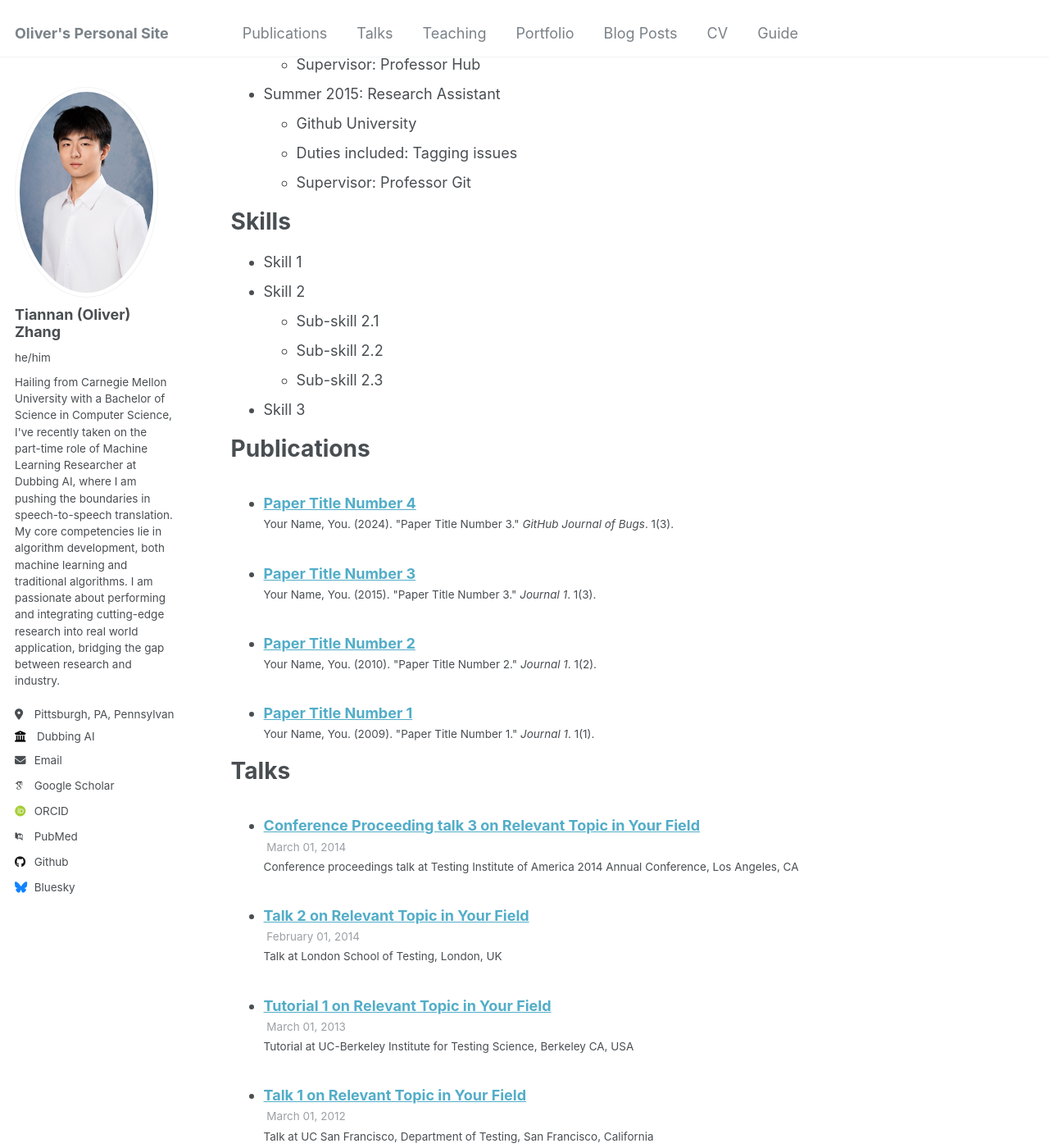
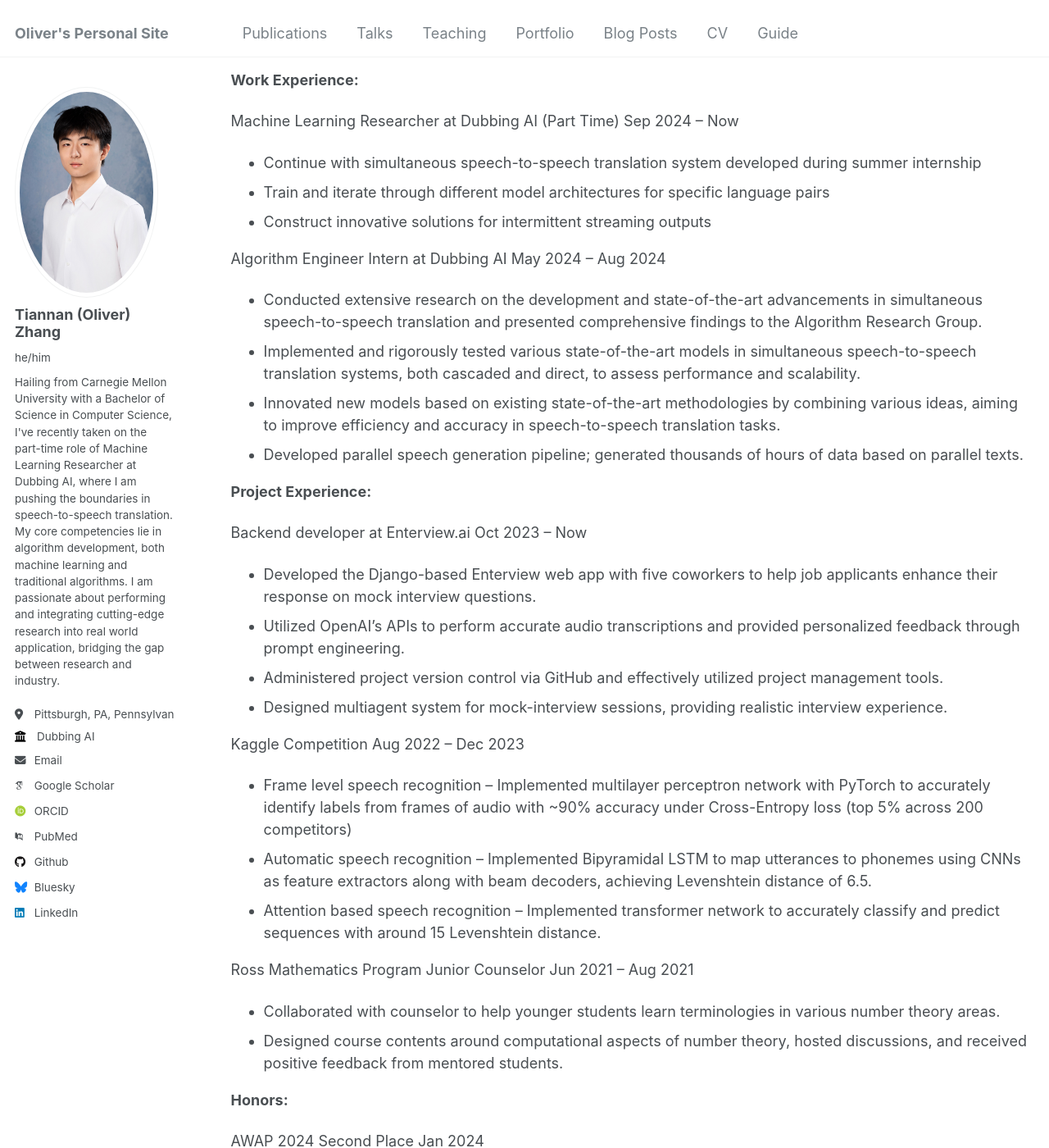
Before and after one commit to arararz/arararz.github.io, a Jekyll site: the page built from _pages/cv.md, in a window 1280 px wide and 1400 px high, scrolled down 556 px. Shown: the whole window at 82% size. Built offline with Jekyll 4.4.1, drawn with Linux system fonts in a browser that asks for light colours; some web fonts are replaced; some of the changed text lies outside the part shown.

Commit message:
Add resume

```diff
--- a/_config.yml
+++ b/_config.yml
@@ -57,7 +57,7 @@ author:
   keybase: # Username
   instagram: # Username
   lastfm: # Username
-  linkedin: # Username
+  linkedin: tiannan-zhang-111581201
   mastodon: # URL
   medium: # URL
   pinterest: # Username
--- a/_pages/cv.md
+++ b/_pages/cv.md
@@ -9,56 +9,74 @@ redirect_from:
 
 {% include base_path %}
 
-Education
-======
-* Ph.D in Version Control Theory, GitHub University, 2018 (expected)
-* M.S. in Jekyll, GitHub University, 2014
-* B.S. in GitHub, GitHub University, 2012
+**Tiannan (Oliver) Zhang**
 
-Work experience
-======
-* Spring 2024: Academic Pages Collaborator
-  * Github University
-  * Duties includes: Updates and improvements to template
-  * Supervisor: The Users
+[tiannanz@andrew.cmu.edu](mailto:tiannanz@andrew.cmu.edu)
 
-* Fall 2015: Research Assistant
-  * Github University
-  * Duties included: Merging pull requests
-  * Supervisor: Professor Hub
+<https://www.linkedin.com/in/tiannan-zhang-111581201/>
 
-* Summer 2015: Research Assistant
-  * Github University
-  * Duties included: Tagging issues
-  * Supervisor: Professor Git
+(412) 923-6715
 
-Skills
-======
-* Skill 1
-* Skill 2
-  * Sub-skill 2.1
-  * Sub-skill 2.2
-  * Sub-skill 2.3
-* Skill 3
+**Education:**
 
-Publications
-======
-  <ul>{% for post in site.publications reversed %}
-    {% include archive-single-cv.html %}
-  {% endfor %}</ul>
+**Carnegie Mellon University**
 
-Talks
-======
-  <ul>{% for post in site.talks reversed %}
-    {% include archive-single-talk-cv.html  %}
-  {% endfor %}</ul>
+Bachelor of Science in Computer Science (Expected graduation – May 2026)
 
-Teaching
-======
-  <ul>{% for post in site.teaching reversed %}
-    {% include archive-single-cv.html %}
-  {% endfor %}</ul>
+- **_Current GPA_**_: 3.90 / 4.00_
+- **_Core Coursework_**_: Great Theoretical Ideas in Computer Science_**_,_** _Parallel and Sequential Data Structures and Algorithms, Introduction to Deep Learning, Distributed Systems, Probability and Computing, Foundations of Software Engineering_
 
-Service and leadership
-======
-* Currently signed in to 43 different slack teams
+**Work Experience:**
+
+Machine Learning Researcher at Dubbing AI (Part Time) Sep 2024 – Now
+
+- Continue with simultaneous speech-to-speech translation system developed during summer internship
+- Train and iterate through different model architectures for specific language pairs
+- Construct innovative solutions for intermittent streaming outputs
+
+Algorithm Engineer Intern at Dubbing AI May 2024 – Aug 2024
+
+- Conducted extensive research on the development and state-of-the-art advancements in simultaneous speech-to-speech translation and presented comprehensive findings to the Algorithm Research Group.
+- Implemented and rigorously tested various state-of-the-art models in simultaneous speech-to-speech translation systems, both cascaded and direct, to assess performance and scalability.
+- Innovated new models based on existing state-of-the-art methodologies by combining various ideas, aiming to improve efficiency and accuracy in speech-to-speech translation tasks.
+- Developed parallel speech generation pipeline; generated thousands of hours of data based on parallel texts.
+
+**Project Experience:**
+
+Backend developer at Enterview.ai Oct 2023 – Now
+
+- Developed the Django-based Enterview web app with five coworkers to help job applicants enhance their response on mock interview questions.
+- Utilized OpenAI’s APIs to perform accurate audio transcriptions and provided personalized feedback through prompt engineering.
+- Administered project version control via GitHub and effectively utilized project management tools.
+- Designed multiagent system for mock-interview sessions, providing realistic interview experience.
+
+Kaggle Competition Aug 2022 – Dec 2023
+
+- Frame level speech recognition – Implemented multilayer perceptron network with PyTorch to accurately identify labels from frames of audio with ~90% accuracy under Cross-Entropy loss (top 5% across 200 competitors)
+- Automatic speech recognition – Implemented Bipyramidal LSTM to map utterances to phonemes using CNNs as feature extractors along with beam decoders, achieving Levenshtein distance of 6.5.
+- Attention based speech recognition – Implemented transformer network to accurately classify and predict sequences with around 15 Levenshtein distance.
+
+Ross Mathematics Program Junior Counselor Jun 2021 – Aug 2021
+
+- Collaborated with counselor to help younger students learn terminologies in various number theory areas.
+- Designed course contents around computational aspects of number theory, hosted discussions, and received positive feedback from mentored students.
+
+**Honors:**
+
+AWAP 2024 Second Place Jan 2024
+
+- Algorithms with A Purpose (AWAP) is an annual algorithms hackathon where teams of up to 4 students create solutions to an open-ended problem set in society and compete to win prizes (~50 teams total)
+
+CMU Lunar New Year High Roller Poker Tournament Champion Feb 2024
+
+- First high roller tournament hosted by the CMU Poker Club
+
+United States of America Computing Olympiad Platinum Division May 2021
+
+**Skills:**
+
+_Programming languages:_ Python, C++, Java, C, SML
+
+_Frameworks:_ Django, Pytorch
+
+_Developer Tools_: Linux, Git, PyCharm, VSCode
```
Also changed, not shown: other parts of _pages/cv.md (+2 -2 lines).
